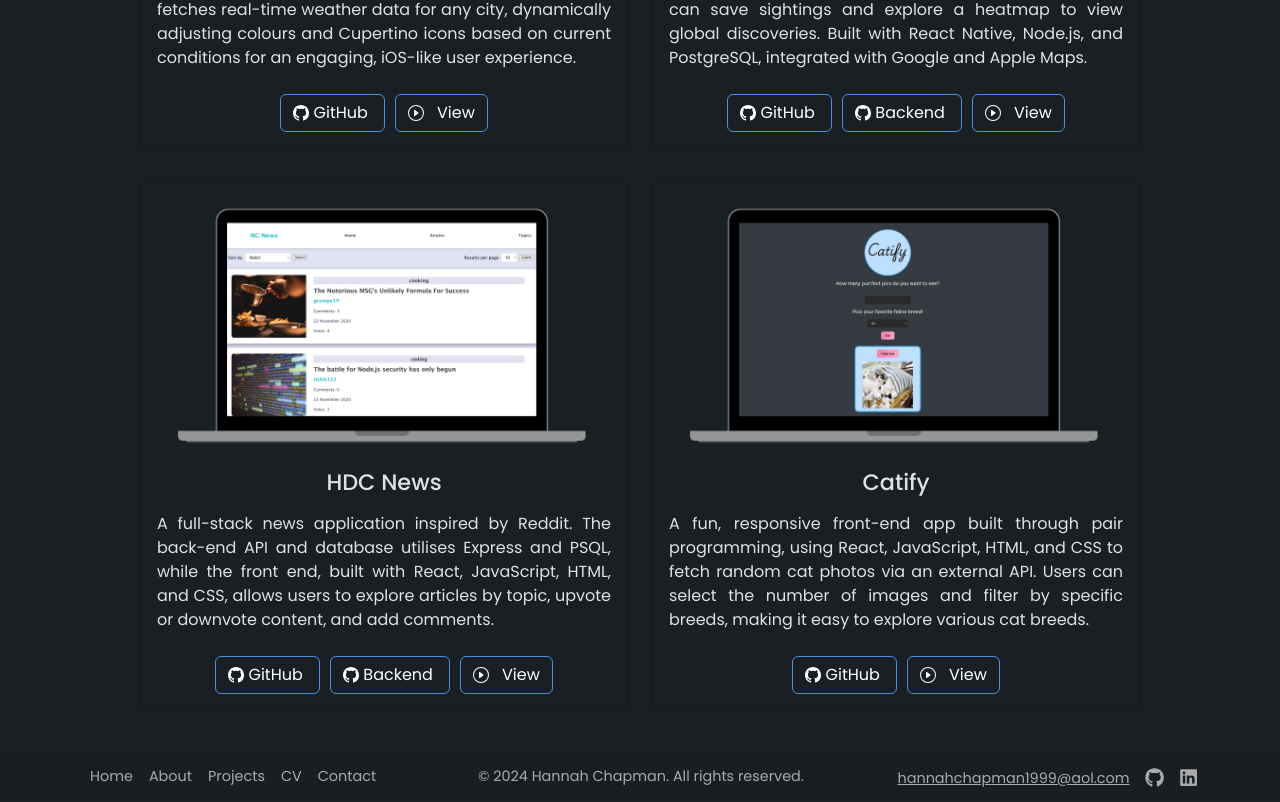
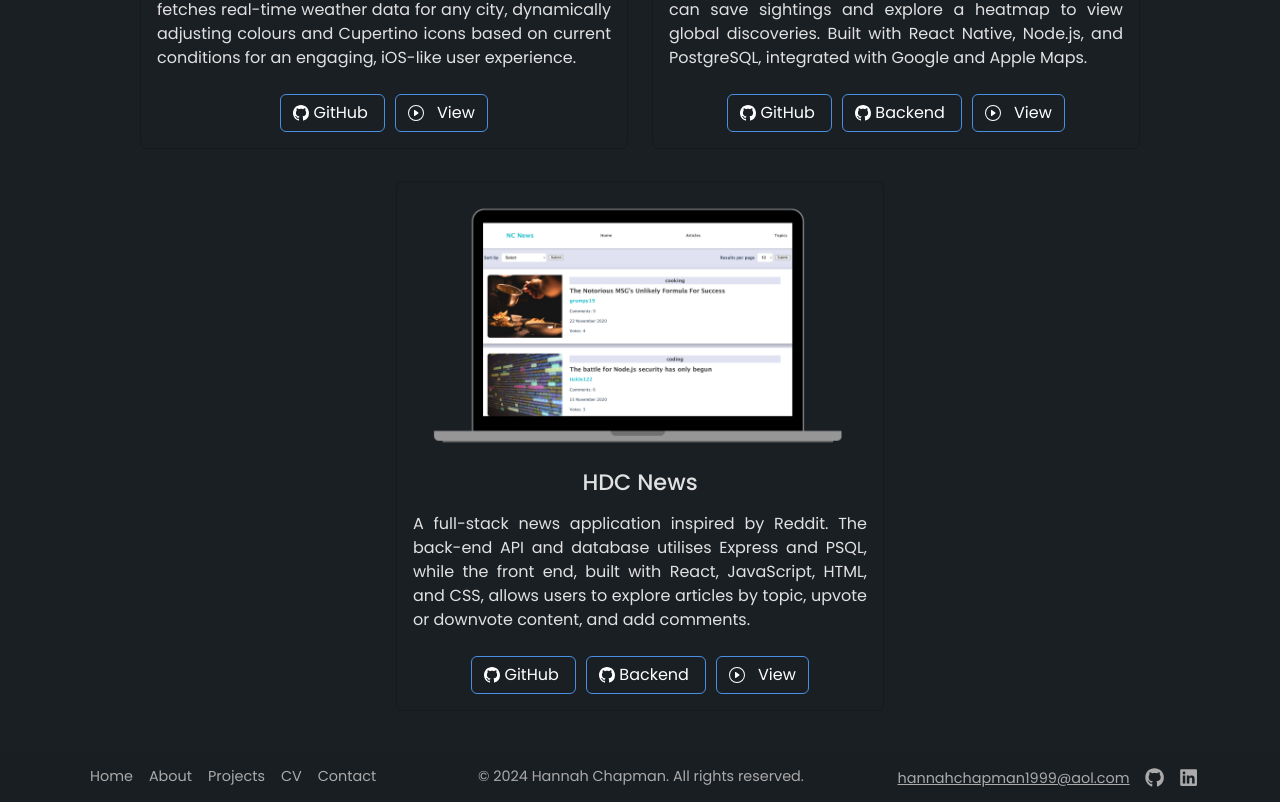
Before and after one commit to hannahchapman79/hannah-chapman-portfolio, a React (Create React App) app: page /projects in a window 1280 px wide. Shown: the part 1233-2035 px from the top of the page. Built offline with nearby package versions, Linux system fonts and the light colour scheme.

Commit message:
Remove Catify from projects

```diff
--- a/src/components/projects/ProjectsGrid.jsx
+++ b/src/components/projects/ProjectsGrid.jsx
@@ -65,16 +65,6 @@ function Projects() {
                             demoLink="https://hdcnews.netlify.app/"
                         />
                     </Col>
-
-                    <Col md={4} className="project-card-item">
-                        <ProjectCard
-                            imgPath="/assets/catify.png"
-                            title="Catify"
-                            description="A fun, responsive front-end app built through pair programming, using React, JavaScript, HTML, and CSS to fetch random cat photos via an external API. Users can select the number of images and filter by specific breeds, making it easy to explore various cat breeds."
-                            ghLink="https://github.com/hannahchapman79/Catify "
-                            demoLink="https://hannahs-catify-app.netlify.app/"
-                        />
-                    </Col>
                 </Row>
                 </section>
             </Container>
```
